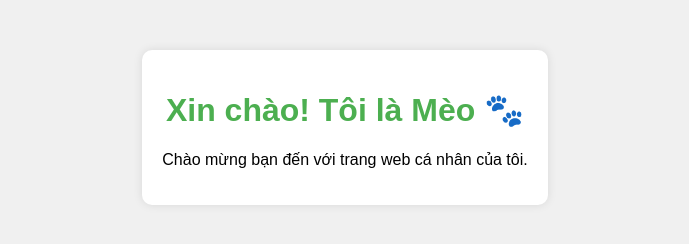
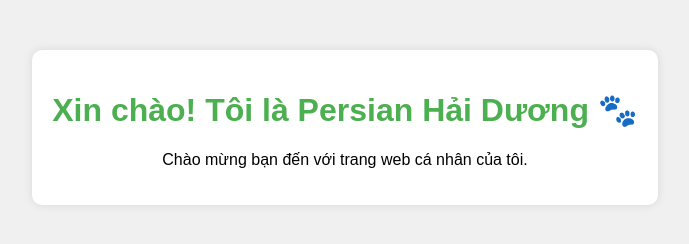
Before and after one commit to huTMinh/hutminh.github.io, a plain HTML site: page index.html in a window 1280 px wide. Shown: the whole page, without its empty margins (295-984 px from the left). Drawn offline with Linux system fonts and the light colour scheme.

Commit message:
Thêm trang web đầu tiên

```diff
--- a/index.html
+++ b/index.html
@@ -25,7 +25,7 @@
 </head>
 <body>
     <div class="box">
-        <h1>Xin chào! Tôi là Mèo 🐾</h1>
+        <h1>Xin chào! Tôi là Persian Hải Dương 🐾</h1>
         <p>Chào mừng bạn đến với trang web cá nhân của tôi.</p>
     </div>
 </body>
```
